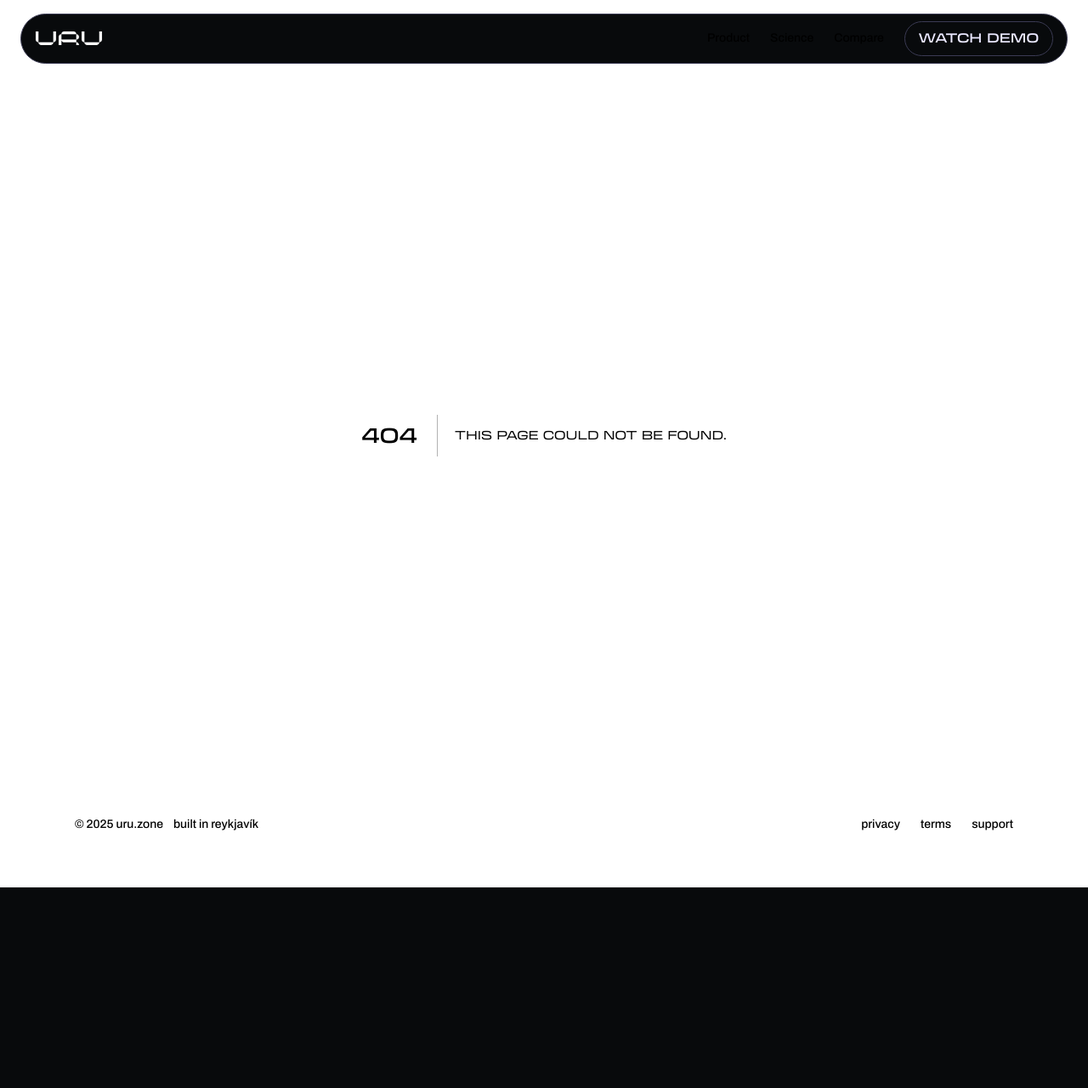
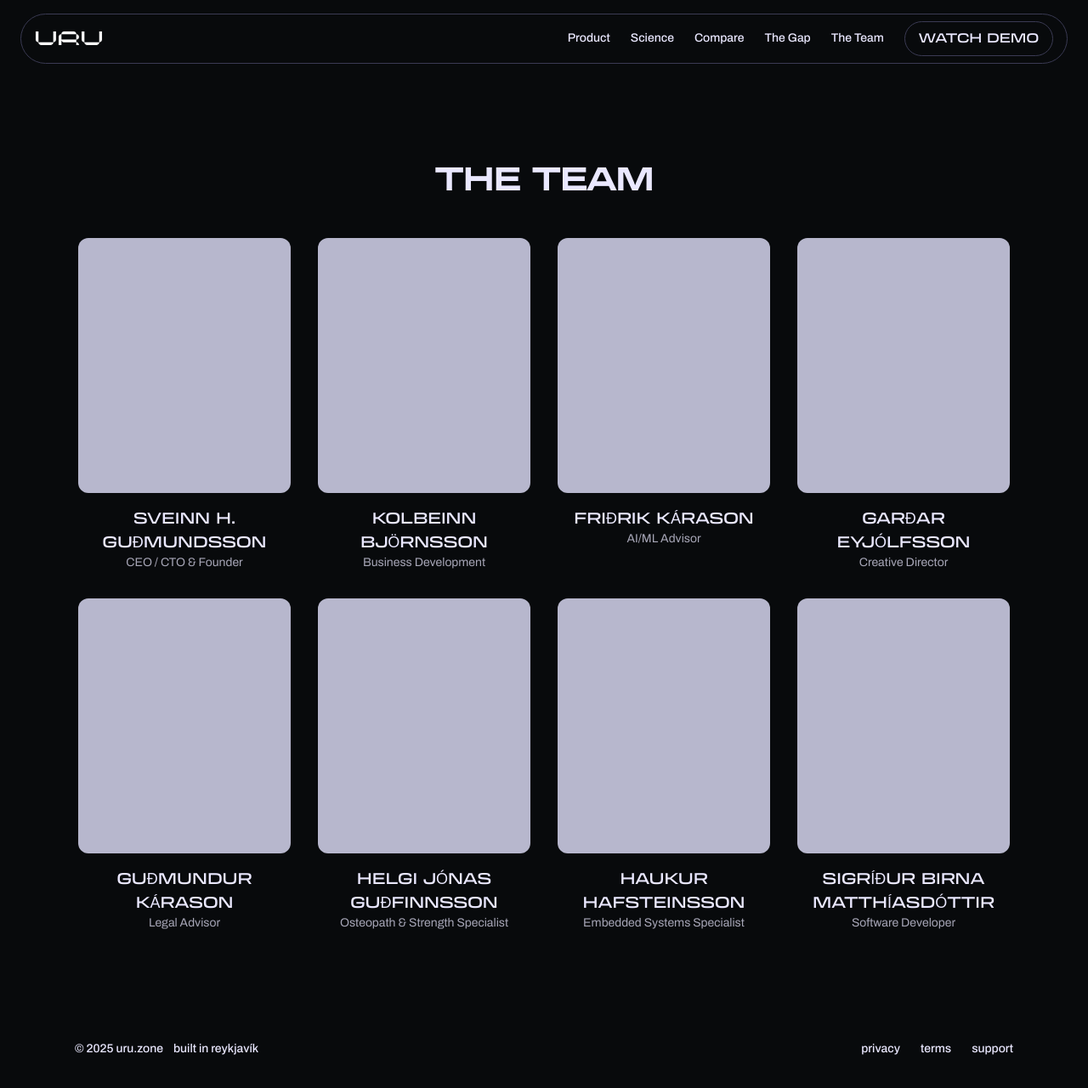
Before and after one commit to uru-zone-org/uru-website, a Next.js app: page /team in a window 1280 px wide. Before the commit this address had no page. Shown: the top 1280 px of the page at 85% size. Before the commit the page ends 1044 px from the top, so only its background shows below. Built offline with nearby package versions, Linux system fonts and the light colour scheme.

Commit message:
the team

```diff
--- a/src/app/page.tsx
+++ b/src/app/page.tsx
@@ -27,7 +27,7 @@ export default function HomePage() {
 
 
       {/* Video */}
-      <section id="product" className="scroll-mt-24">
+      <section id="video" className="scroll-mt-24">
         <VideoSection />
       </section>
 
@@ -41,8 +41,8 @@ export default function HomePage() {
         <ComparisonSection />
       </section>
 
-      {/* Mission */}
-      <section id="mission" className="scroll-mt-24">
+      {/* Gap */}
+      <section id="gap" className="scroll-mt-24">
         <GapSection />
       </section>
 {/*
--- /dev/null
+++ b/src/app/team/page.tsx
@@ -0,0 +1,97 @@
+type TeamMember = {
+  id: string
+  name: string
+  role: string
+  images: [string, string] // [default, hover]
+}
+
+const TEAM: TeamMember[] = [
+  {
+    id: 'sveinn',
+    name: 'Sveinn H. Guðmundsson',
+    role: 'CEO / CTO & Founder',
+    images: ['/placeholder-blue.png', '/placeholder-yellow.png'],
+  },
+  {
+    id: 'kolbeinn',
+    name: 'Kolbeinn Björnsson',
+    role: 'Business Development',
+    images: ['/placeholder-blue.png', '/placeholder-yellow.png'],
+  },
+  {
+    id: 'fridrik',
+    name: 'Friðrik Kárason',
+    role: 'AI/ML Advisor',
+    images: ['/placeholder-blue.png', '/placeholder-yellow.png'],
+  },
+  {
+    id: 'gardar',
+    name: 'Garðar Eyjólfsson',
+    role: 'Creative Director',
+    images: ['/placeholder-blue.png', '/placeholder-yellow.png'],
+  },
+  {
+    id: 'gudmundur',
+    name: 'Guðmundur Kárason',
+    role: 'Legal Advisor',
+    images: ['/placeholder-blue.png', '/placeholder-yellow.png'],
+  },
+  {
+    id: 'helgi',
+    name: 'Helgi Jónas Guðfinnsson',
+    role: 'Osteopath & Strength Specialist',
+    images: ['/placeholder-blue.png', '/placeholder-yellow.png'],
+  },
+  {
+    id: 'haukur',
+    name: 'Haukur Hafsteinsson',
+    role: 'Embedded Systems Specialist',
+    images: ['/placeholder-blue.png', '/placeholder-yellow.png'],
+  },
+  {
+    id: 'sigga',
+    name: 'Sigríður Birna Matthíasdóttir',
+    role: 'Software Developer',
+    images: ['/placeholder-blue.png', '/placeholder-yellow.png'],
+  },
+]
+
+export default function TeamPage() {
+  return (
+    <div
+      className="w-full py-20"
+      style={{
+        backgroundColor: 'var(--background-color)',
+        color: 'var(--primary-color)',
+      }}
+    >
+      <div className="max-w-6xl mx-auto px-4">
+        <h1 className="text-3xl md:text-4xl font-semibold mb-12 text-center">
+          The Team
+        </h1>
+
+        <div className="flex flex-wrap justify-center gap-8">
+          {TEAM.map((member) => (
+            <div
+              key={member.id}
+              className="flex flex-col items-center w-[250px]"
+            >
+              <div className="relative w-[250px] h-[300px] rounded-xl overflow-hidden cursor-pointer group">
+                {/* Base (image 1 placeholder) */}
+                <div className="absolute inset-0 bg-[var(--gray)] transition-opacity duration-500 opacity-100 group-hover:opacity-0"></div>
+
+                {/* Hover (image 2 placeholder) */}
+                <div className="absolute inset-0 bg-[var(--default)] transition-opacity duration-500 opacity-0 group-hover:opacity-100"></div>
+              </div>
+
+              <h2 className="mt-4 text-lg font-medium text-center">
+                {member.name}
+              </h2>
+              <p className="text-sm text-center opacity-70">{member.role}</p>
+            </div>
+          ))}
+        </div>
+      </div>
+    </div>
+  )
+}
--- a/src/components/Nav.tsx
+++ b/src/components/Nav.tsx
@@ -35,6 +35,21 @@ export function Nav() {
           >
             Compare
           </Link>
+            <Link
+              href="/#gap"
+              className="text-sm hover:opacity-80 transition-opacity"
+              style={{ color: 'var(--greyscale-3)' }}
+            >
+              The Gap
+            </Link>
+            <Link
+            href="/team"
+            className="text-sm hover:opacity-80 transition-opacity"
+            style={{ color: 'var(--greyscale-3)' }}
+          >
+            The Team
+          </Link>
+
         </div>
         <Button variant="secondary" href="#demo">
           watch demo
@@ -86,6 +101,24 @@ export function Nav() {
               >
                 Compare
               </Link>
+          <Link
+            href="/#gap"
+            className="text-sm hover:opacity-80 transition-opacity py-2"
+            style={{ color: 'var(--greyscale-3)' }}
+            onClick={() => setIsOpen(false)}
+          >
+            The Gap
+          </Link>
+
+          <Link
+            href="/team"
+            className="text-sm hover:opacity-80 transition-opacity py-2"
+            style={{ color: 'var(--greyscale-3)' }}
+            onClick={() => setIsOpen(false)}
+          >
+            The Team
+          </Link>
+
               <a
                 href="/#demo"
                 className="inline-flex items-center justify-center gap-2 px-6 py-3 border rounded-full text-sm mt-2"
```
